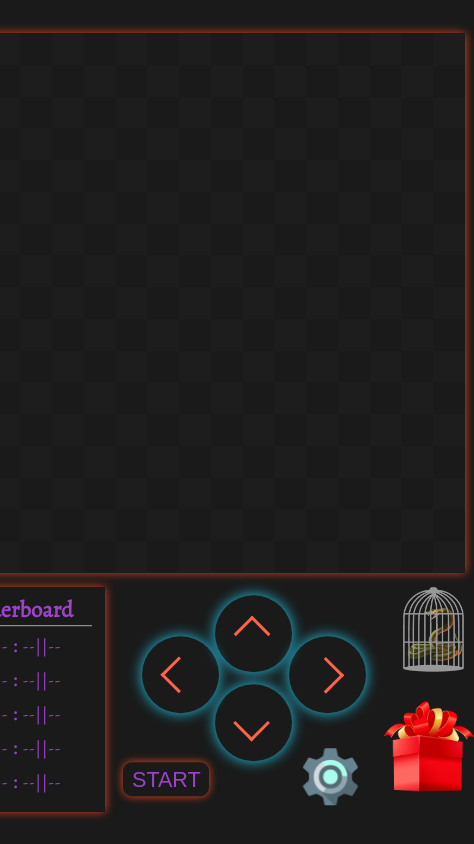
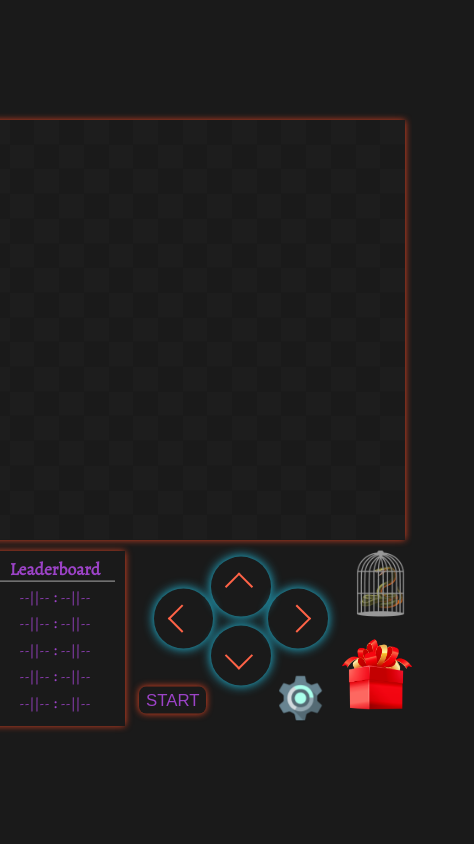
Before and after one commit to ArturZybin/snake-the-game, a website built with webpack: page src/index.html in a window 390 px wide. Shown: the whole page, 474 px wide, since content can reach past the window. Built offline with nearby package versions, Linux system fonts and the light colour scheme.

Commit message:
update responsibility for mobile

```diff
--- a/src/scss/modules/responsive.scss
+++ b/src/scss/modules/responsive.scss
@@ -82,31 +82,34 @@
     }
 }
 
-@media screen and (orientation: portrait) and  (max-height: 1000px) {
+@media screen and (orientation: portrait) and (max-height: 1000px) {
     body {
-        zoom: 0.9;
+        zoom: .9;
     }
 }
 
-@media screen and (orientation: portrait) and  (max-height: 800px) {
+@media screen and (orientation: portrait) and (max-height: 800px),
+screen and (orientation: portrait) and (max-width: 550px) {
     body {
         zoom: .7;
     }
 }
 
-@media screen and (orientation: portrait) and  (max-height: 800px) {
+@media screen and (orientation: portrait) and (max-height: 800px),
+screen and (orientation: portrait) and (max-width: 550px) {
     body {
         zoom: .7;
     }
 }
 
-@media screen and (orientation: portrait) and  (max-height: 600px) {
+@media screen and (orientation: portrait) and (max-height: 600px) {
     body {
         zoom: .6;
     }
 }
 
-@media screen and (orientation: portrait) and  (max-height: 550px) {
+@media screen and (orientation: portrait) and (max-height: 550px),
+screen and (orientation: portrait) and (max-width: 300px) {
     body {
         zoom: .5;
     }
```
